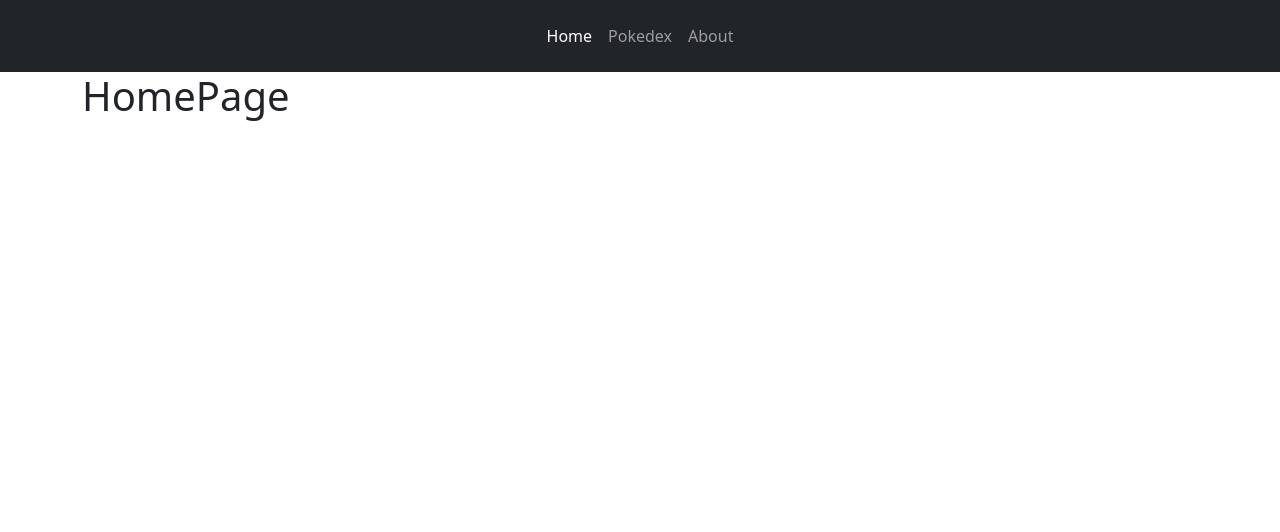
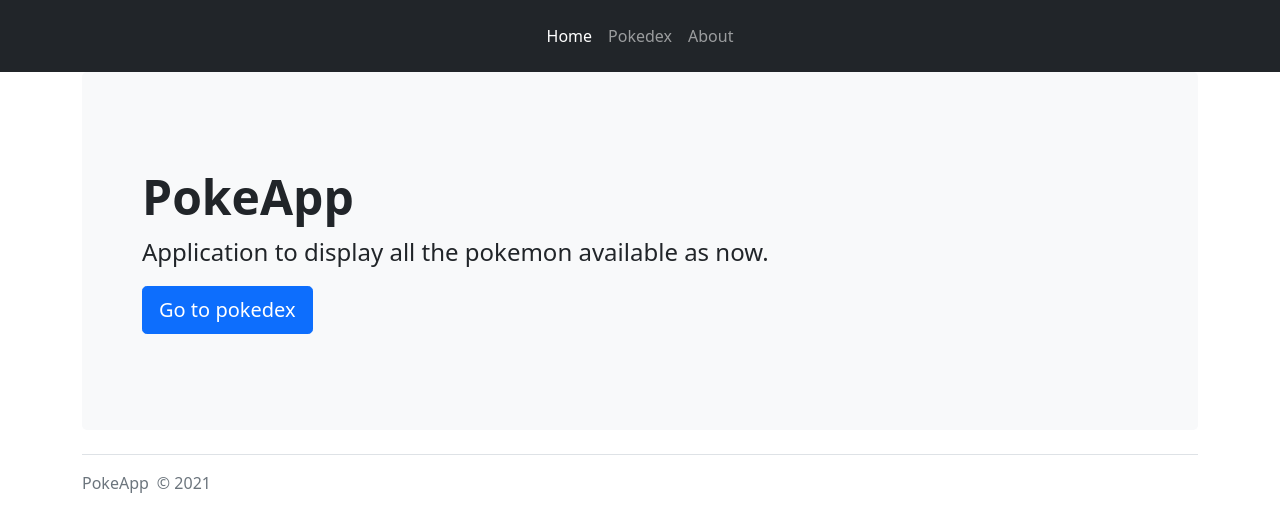
Before and after one commit to jean182/pokeapp-frontend, a React app: page / in a window 1280 px wide. Shown: the top 532 px of the page. Built offline with nearby package versions, Linux system fonts and the light colour scheme.

Commit message:
quickfixes

```diff
--- /dev/null
+++ b/src/components/footer/index.tsx
@@ -0,0 +1,16 @@
+import { Link } from "react-router-dom";
+
+export default function Footer() {
+  return (
+    <div className="container mt-auto">
+      <footer className="d-flex flex-wrap justify-content-between align-items-center py-3 my-4 border-top">
+        <div className="col-md-4 d-flex align-items-center">
+        <Link to="/" className="mb-3 me-2 mb-md-0 text-muted text-decoration-none lh-1">
+            PokeApp
+        </Link>
+        <span className="text-muted">© {new Date().getFullYear()}</span>
+        </div>
+      </footer>
+    </div>
+  )
+}
--- a/src/components/pokemon-info/index.tsx
+++ b/src/components/pokemon-info/index.tsx
@@ -27,7 +27,6 @@
   if (loading) return <Loader />;
 
   const pokemon = data?.pokemon;
-  console.log("Pokemon: ", pokemon);
 
   return pokemon ? (
     <div className="row">
@@ -50,10 +49,6 @@
               ))}
             </ul>
           </h5>
-          <p className="card-text">
-            Some quick example text to build on the card title and make up the
-            bulk of the card's content.
-          </p>
         </div>
       </div>
       <div className="col">
@@ -63,6 +58,8 @@
             <li className="card-text">Height: {pokemon.height}</li>
             <li className="card-text">Weigth: {pokemon.weight}</li>
           </ul>
+          {pokemon.pokemonStats.length > 0 && (
+            <>
               <h5>Base Stats</h5>
               <ol>
                 {pokemon.pokemonStats.map(({ pokemonStat, base_stat }) => (
@@ -71,14 +68,20 @@
                   </li>
                 ))}
               </ol>
+            </>
+          )}
+          {pokemon.pokemonAbilities.length > 0 && (
+            <>
             <h5>Abilities</h5>
               <ul>
-            {pokemon.pokemonAbilities.map(({ id, name }) => (
+                {pokemon.pokemonAbilities.map(({pokemonAbility: {name, id}}) => (
                     <li key={id} className="card-text">
-                {name}
+                      {humanize(name)}
                     </li>
                 ))}
               </ul>
+            </>
+          )}
         </div>
       </div>
     </div>
--- a/src/components/pokemon-info/pokemon-info.interfaces.ts
+++ b/src/components/pokemon-info/pokemon-info.interfaces.ts
@@ -3,8 +3,10 @@
 }
 
 export interface IPokemonAbility extends BaseResponse {
-  id: number;
-  name: string;
+  pokemonAbility: {
+    id: number;
+    name: string;
+  }
 }
 
 export interface IPokemonStat extends BaseResponse {
--- a/src/pages/about/index.tsx
+++ b/src/pages/about/index.tsx
@@ -1,7 +1,42 @@
 export default function AboutPage() {
   return (
     <>
-      <h1>About</h1>
+     <h1 className="display-1 mb-5">About Page</h1>
+     <h2>Authors</h2>
+     <div className="d-flex justify-content-between my-4">
+       <div className="mx-auto">
+        <p>
+          <a
+            href="https://github.com/jean182"
+            rel="noopener noreferrer"
+            target="_blank"
+          >
+            Jean Aguilar
+          </a>
+        </p>
+       </div>
+       <div className="border-end border-secondary border-5" />
+       <div className="mx-auto">
+        <p>
+          <a
+            href="https://github.com/mikesb21"
+            rel="noopener noreferrer"
+            target="_blank"
+          >
+            Michael Reyes
+          </a>
+        </p>
+       </div>
+     </div>
+     <h3>Tech Stack</h3>
+     <ul className="py-3">
+       <li>Typescript</li>
+       <li>React</li>
+       <li>Graphql</li>
+       <li>Apollo</li>
+       <li>Bootstrap</li>
+     </ul>
+     <p className="lead py-3">Huge thanks to <a href="https://pokeapi.co/" rel="noopener noreferrer" target="_blank">PokéAPI</a> for providing the backend services</p>
     </>
   )
 }
--- a/src/pages/home/index.tsx
+++ b/src/pages/home/index.tsx
@@ -1,7 +1,15 @@
+import { Link } from "react-router-dom";
+
 export default function HomePage() {
 	return (
-		<>
-			<h1>HomePage</h1>
-		</>
+    <div className="p-5 mb-4 bg-light rounded-3">
+      <div className="container-fluid py-5">
+        <h1 className="display-5 fw-bold">PokeApp</h1>
+        <p className="col-md-8 fs-4">
+          Application to display all the pokemon available as now.
+        </p>
+        <Link className="btn btn-primary btn-lg" to="/pokedex">Go to pokedex</Link>
+      </div>
+    </div>
 	)
 }
--- a/src/router/index.tsx
+++ b/src/router/index.tsx
@@ -3,11 +3,12 @@
   Route,
 } from "react-router-dom";
 import { AppContext, initialState, reducer } from '@appcontext';
+import React from "react";
 import { CSSTransition } from "react-transition-group";
 
 import Header from "@components/header";
+import Footer from "@components/footer";
 import { ROUTES } from "@utils/constants";
-import React from "react";
 
 export default function Routes() {
   const [state, dispatch] = React.useReducer(reducer, initialState)
@@ -33,8 +34,9 @@
                       </CSSTransition>
                     )}
                   </Route>
-                ))}
-              </div>
+              ))}
+            </div>
+            <Footer />
           </>
         </Router>
       </AppContext.Provider>
```
Also changed, not shown: 1 other file (tests, documents, lock files or other folders). Lines whose indentation alone changed are shown as unchanged.
